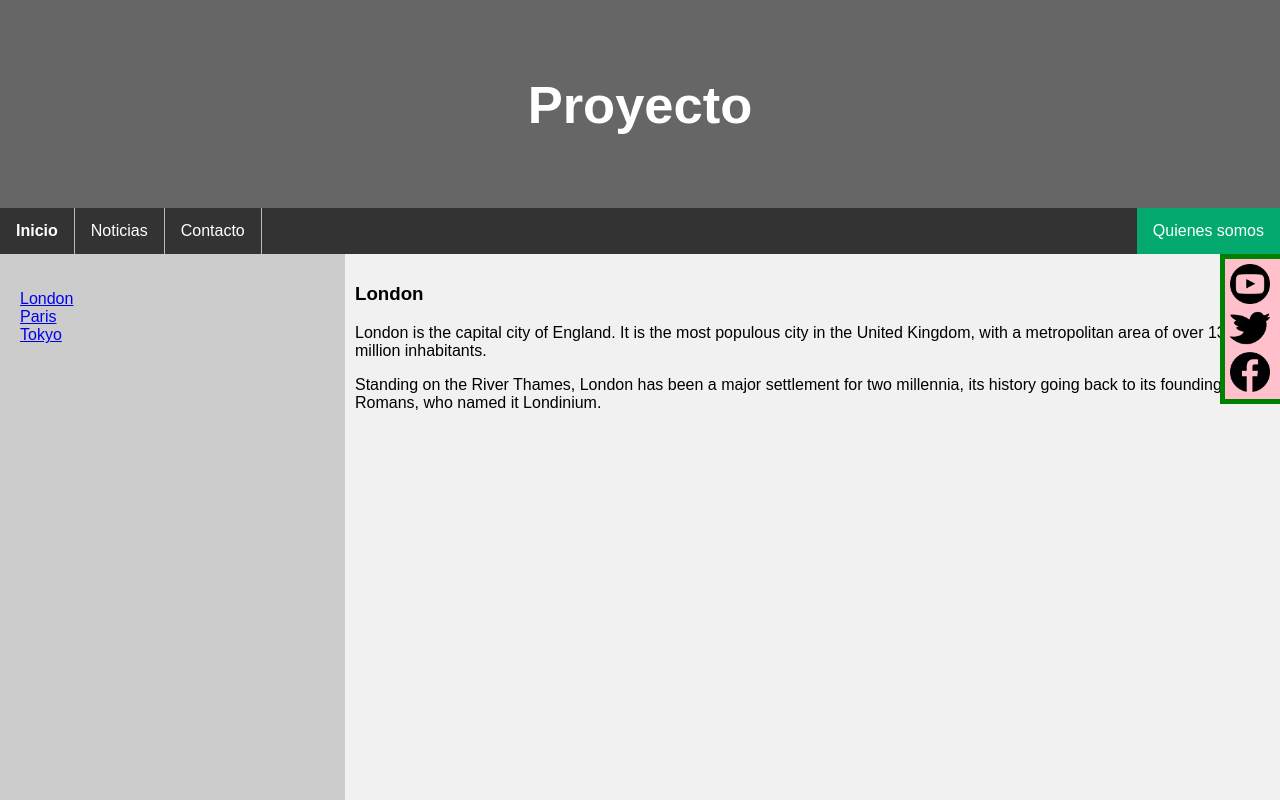
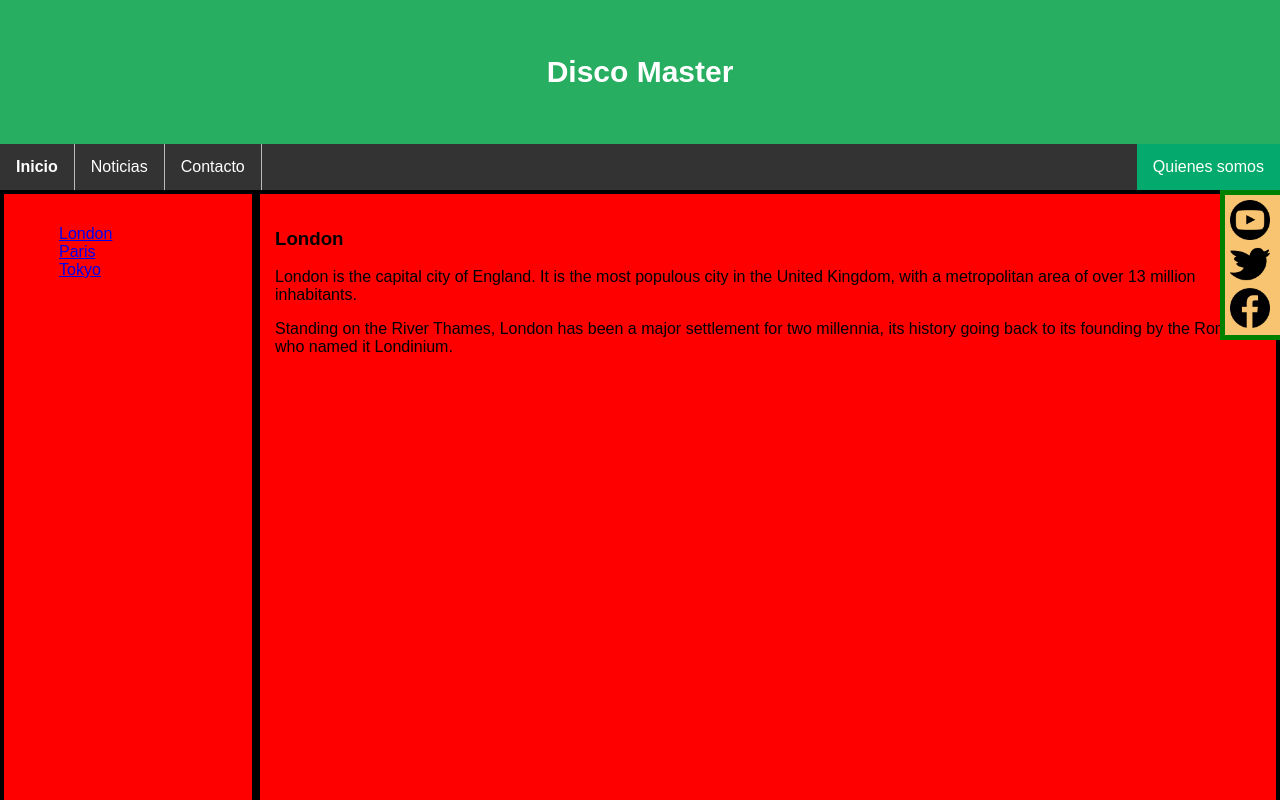
Before and after one commit to ibaiocana/Proyecto-LMS, a plain HTML site: page index.html in a window 1280 px wide. Shown: the top 800 px of the page. Drawn offline with Linux system fonts and the light colour scheme.

Commit message:
Cambio del main

```diff
--- a/css/css.css
+++ b/css/css.css
@@ -9,10 +9,10 @@ body {
 
 /* Style the header */
 header {
-  background-color: #666;
+  background-color: #27AE60;
   padding: 30px;
   text-align: center;
-  font-size: 35px;
+  font-size: 20px;
   color: white;
 }
 
@@ -22,17 +22,35 @@ section {
   display: flex;
 }
 
-/* Style the navigation menu */
+/* Style the navigation menu
 .izquierda {
   flex: 1;
-  background: #ccc;
+  background: #EB984E;
   padding: 20px;
 }
+*/
 
-/* Style the list inside the menu */
+/* Style the list inside the menu
 .izquierda ul {
   list-style-type: none;
   padding: 0;
+}
+*/
+
+.column {
+  float: left;
+  width: 20%;
+  padding: 15px;
+  background-color: red;
+  border: solid black 4px;
+}
+
+.column2 {
+  float: left;
+  width: 70%;
+  padding: 15px;
+  background-color: red;
+  border: solid black 4px;
 }
 
 /* Style the content */
@@ -55,7 +73,7 @@ footer {
   right: 0;
   width: 60px;
   height: 150px;
-  background-color: pink;
+  background-color: #F8C471;
   border-style: solid;
   border-color: green;
   border-width: 5px;
@@ -111,9 +129,30 @@ nav ul li a:hover {
   background-color: #04AA6D;
 }
 
-/* Responsive layout - makes the menu and the content (inside the section) sit on top of each other instead of next to each other */
+/* Responsive layout - makes the menu and the content (inside the section) sit on top of each other instead of next to each other
 @media (max-width: 600px) {
   section {
     -webkit-flex-direction: column;
     flex-direction: column;
+    width: 100%;
   }
+
+*/
+
+@media (max-width: 600px) {
+  .column2{
+    width: 100%;
+  }
+
+  .column{
+    width: 0%;
+  }
+
+}
+
+@media (max-width: 800px) {
+  .column{
+    width: 30%;
+  }
+
+}
--- a/index.html
+++ b/index.html
@@ -10,7 +10,7 @@
 <body>
 
 <header>
-  <h2>Proyecto</h2>
+  <h2>Disco Master</h2>
 </header>
 
 <nav>
@@ -23,15 +23,15 @@
 </nav>
 
 <section>
-  <div class="izquierda">
+  <div class="column">
     <ul>
-      <li><a href="#">London</a></li>
-      <li><a href="#">Paris</a></li>
-      <li><a href="#">Tokyo</a></li>
+      <li style="list-style-type: none;"><a href="#">London</a></li>
+      <li style="list-style-type: none;"><a href="#">Paris</a></li>
+      <li style="list-style-type: none;"><a href="#">Tokyo</a></li>
     </ul>
   </div>
 
-  <article>
+  <article class="column2">
     <h1>London</h1>
     <p>London is the capital city of England. It is the most populous city in the  United Kingdom, with a metropolitan area of over 13 million inhabitants.</p>
     <p>Standing on the River Thames, London has been a major settlement for two millennia, its history going back to its founding by the Romans, who named it Londinium.</p>
@@ -45,7 +45,7 @@
   	</ul>
   </div>
 
-  <br><br><br><br><br><br><br><br><br><br><br><br><br><br><br><br><br><br><br><br><br><br><br><br><br><br><br><br><br><br><br><br><br><br><br><br><br><br><br><br><br><br><br><br><br><br><br><br><br><br><br><br><br><br><br><br><br><br><br><br><br><br><br><br><br><br><br><br><br>
+  <br><br><br><br><br><br><br><br><br><br><br><br><br><br><br><br><br><br><br><br><br><br><br><br><br><br><br><br><br><br><br><br><br><br><br>
 
 </section>
 
```
